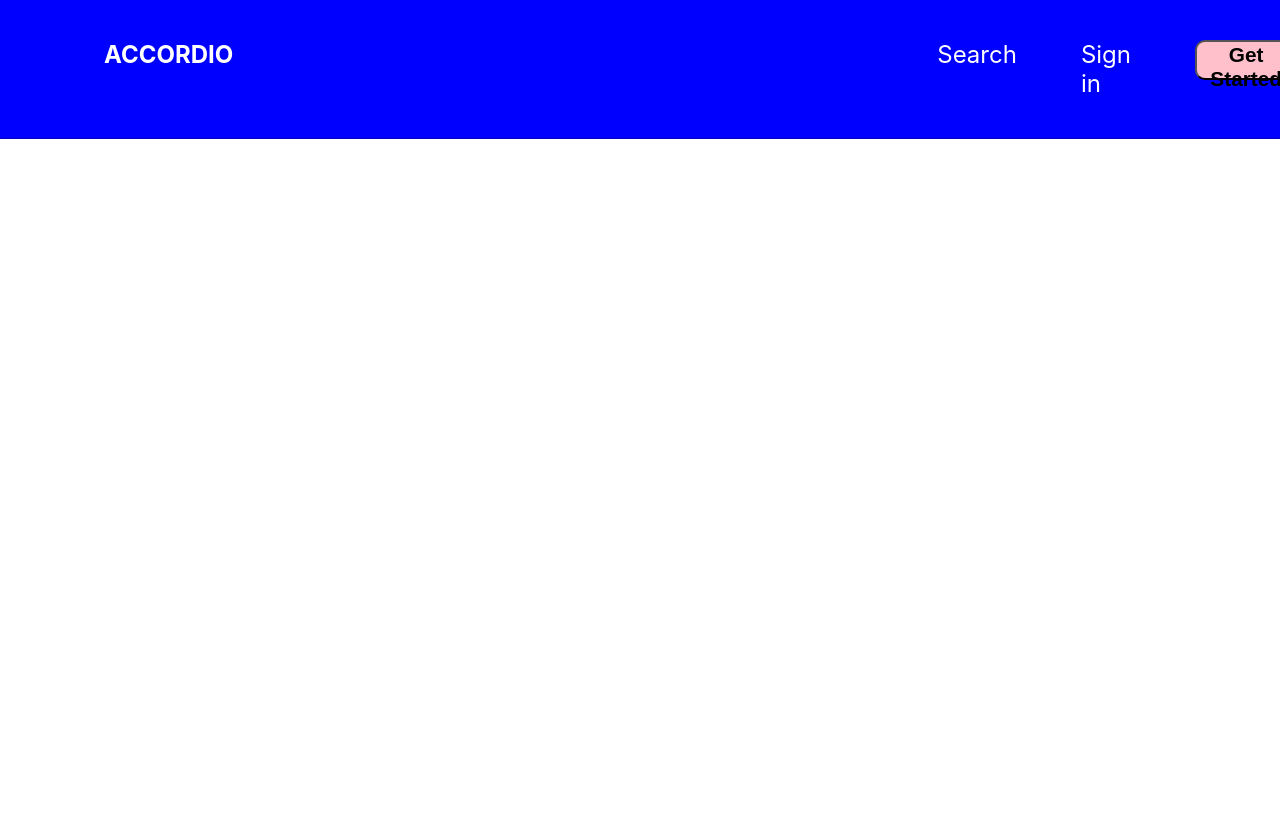
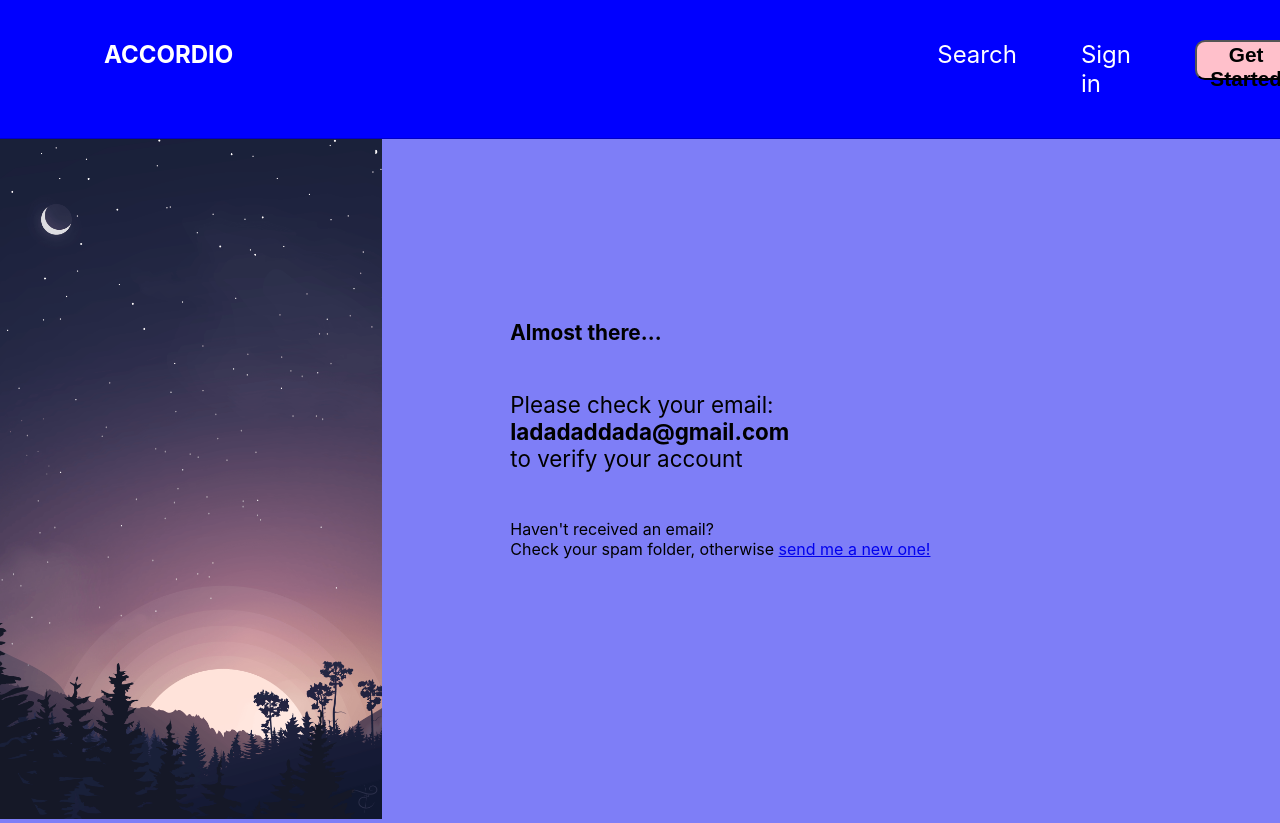
Before and after one commit to alinan-vn/accordio-frontend-react, a React (Create React App) app: page /email-verification in a window 1280 px wide. Before the commit the page ends 800 px from the top, so only its background shows below. Built offline with nearby package versions, Linux system fonts and the light colour scheme.

Commit message:
email verification structure and styling;

```diff
--- a/src/App.js
+++ b/src/App.js
@@ -3,8 +3,9 @@ import './scss/main.scss'
 import {BrowserRouter, Route} from 'react-router-dom'
 
 import Navigation from './components/global/navigation/index'
+
 import CreateAccount from './components/create-account/index'
-
+import EmailVerification from './components/create-account/email-verification/index'
 
 function App() {
   return (
@@ -12,7 +13,7 @@ function App() {
       <Navigation />
       <BrowserRouter>
         <Route exact path='/create-account' component={CreateAccount} />
-        {/* <Route exact path='/' component={} /> */}
+        <Route exact path='/email-verification' component={EmailVerification} />
       </ BrowserRouter>
       {/* <Footer /> */}
     </div>
--- /dev/null
+++ b/src/components/create-account/email-verification/index.jsx
@@ -0,0 +1,23 @@
+import React from 'react'
+import SampleImage from './images/sample.png'
+
+class EmailVerification extends React.Component {
+
+    render(){
+        return(
+            <section className='email-verification'>
+                <div className='email-verification__image'>
+                    <img src={SampleImage} alt='sample-image' />
+                </div>
+
+                <div className='email-verification__text'>
+                    <p className='email-verification__text-almost-there'>Almost there...</p>
+                    <p className='email-verification__text-check-email'>Please check your email: <br /><strong>ladadaddada@gmail.com</strong><br /> to verify your account</p>
+                    <p className='email-verification__text-resend'>Haven't received an email?<br /> Check your spam folder, otherwise <a href='#target'>send me a new one!</a></p>
+                </div>
+            </section>
+        )
+    }
+}
+
+export default EmailVerification
--- a/src/components/create-account/index.jsx
+++ b/src/components/create-account/index.jsx
@@ -14,7 +14,7 @@ class CreateAccount extends React.Component {
     showPassword = () => {
         let passwordInput = document.querySelector('#password')
         let repeatPasswordInput = document.querySelector('#repeat-password')
-        if(passwordInput.type == 'password'){
+        if(passwordInput.type === 'password'){
             passwordInput.type = ''
             repeatPasswordInput.type = ''
             this.setState({
@@ -55,6 +55,10 @@ class CreateAccount extends React.Component {
                 />
             )
         }
+    }
+
+    goToEmailVerification = () => {
+        this.props.history.push('/email-verification')
     }
 
     render(){
@@ -100,7 +104,7 @@ class CreateAccount extends React.Component {
                         <p>I accept the <a href='#target'>Terms and Conditions</a> and acknowledge the <a href='#target'>Privacy Policy</a></p>
                     </div>
 
-                    <button>Continue</button>
+                    <button onClick={this.goToEmailVerification}>Continue</button>
                 </form></div>
 
             </section>
--- /dev/null
+++ b/src/scss/_email-verification.scss
@@ -0,0 +1,27 @@
+.email-verification{
+    display: flex;
+    background-color: $create-account-background-color;
+
+    &__image > img {
+        height: 85vh;
+        width: auto;
+    }
+
+    &__text {
+        padding: 20vh 0 0 10vw;
+        font-size: 1.3rem;
+
+        &-almost-there {
+            font-weight: bolder;
+        }
+
+        &-check-email {
+            padding: 3vh 0 3vh 0;
+            font-size: 1.4rem;
+        }
+
+        &-resend {
+            font-size: 1rem;
+        }
+    }
+}
--- a/src/scss/main.scss
+++ b/src/scss/main.scss
@@ -1,3 +1,4 @@
 @import './variables';
 @import './navbar';
 @import './create-account';
+@import './email-verification';
```
Also changed, not shown: src/components/create-account/email-verification/images/sample.png (added).
